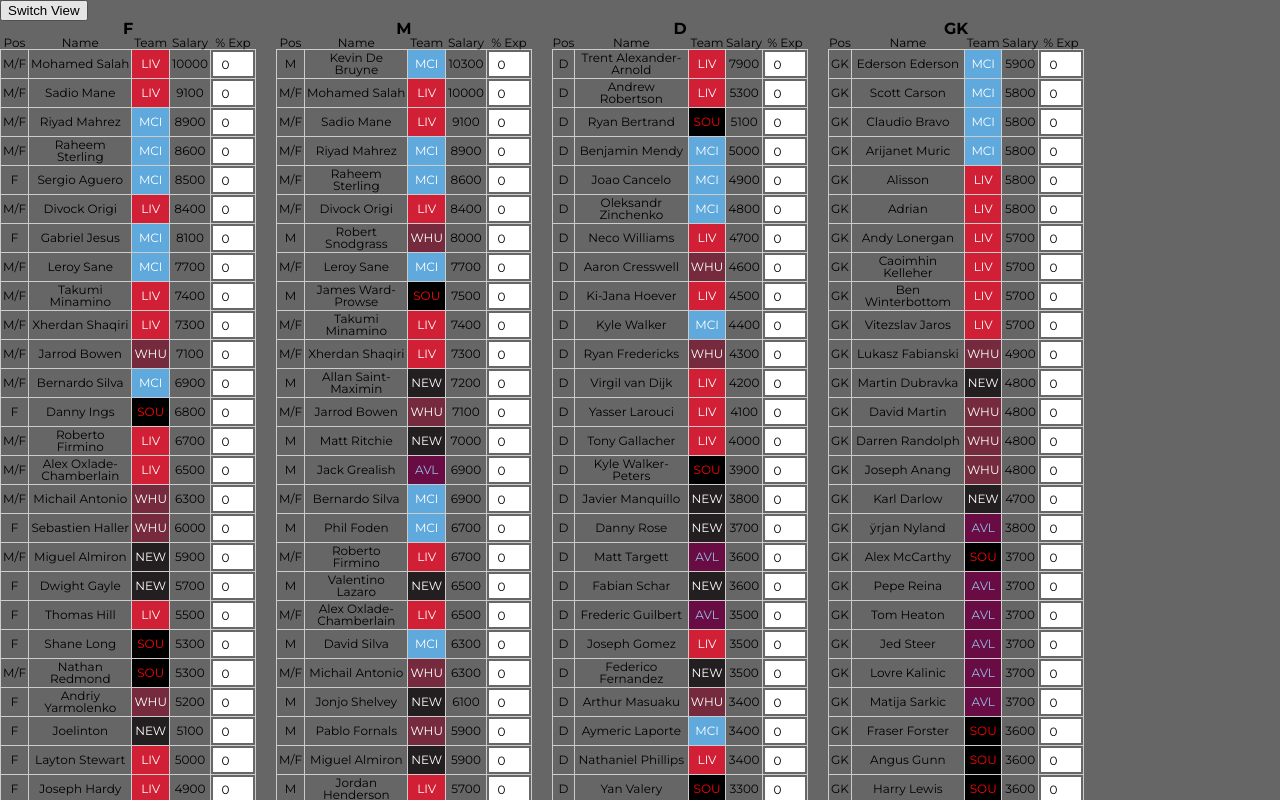
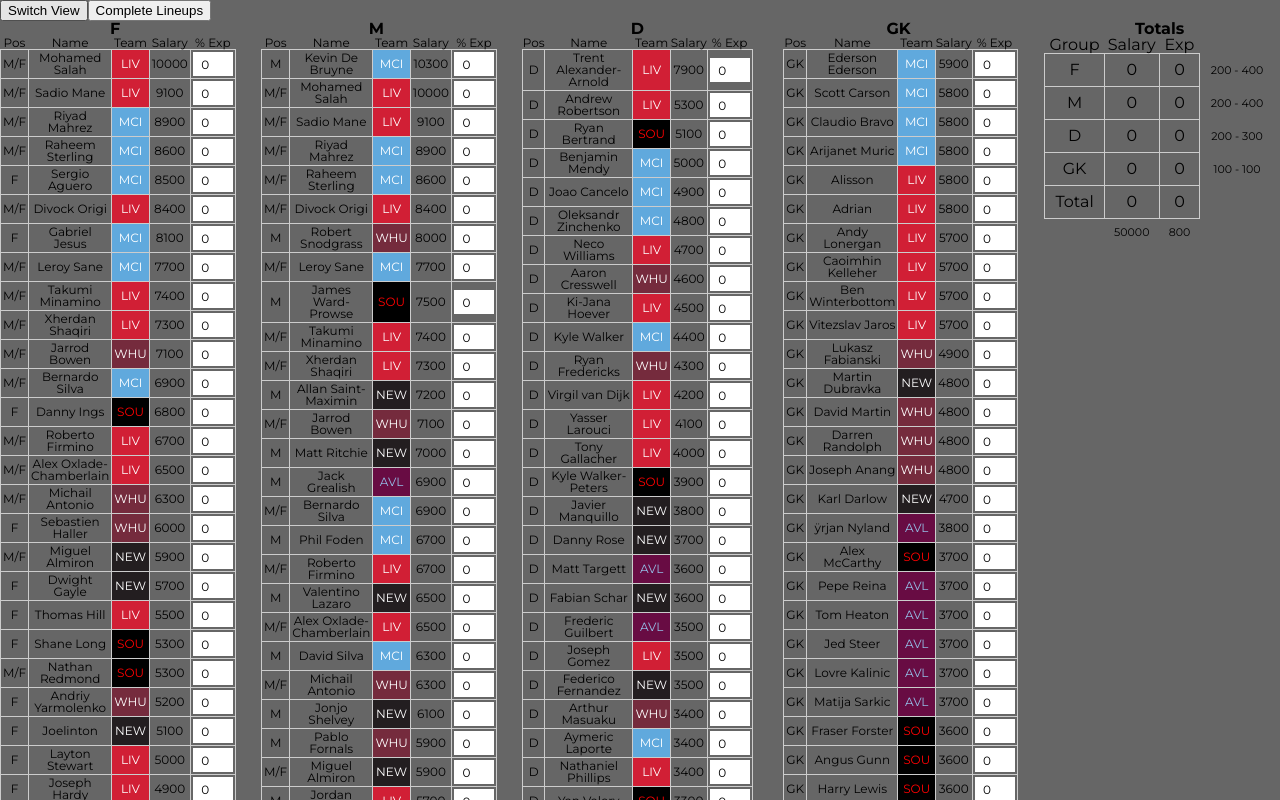
Before and after one commit to HerdADVance/dk-hooks, a React (Create React App) app: page / in a window 1280 px wide. Shown: the top 800 px of the page. Built offline with nearby package versions, Linux system fonts and the light colour scheme.

Commit message:
Started auto complete lineups

```diff
--- a/src/App.css
+++ b/src/App.css
@@ -391,8 +391,11 @@ tr.player td.gameinfo{
 /* EXPOSURES */
 .exposure-group{
   float: left;
-  margin-right: 20px;
-  width: 20%;
+  margin-right: 2.4%;
+  width: 18%;
+}
+.exposure-group:last-child{
+  margin-right: 0;
 }
 .exposure-group h1{
   font-size: 16px;
--- a/src/App.js
+++ b/src/App.js
@@ -121,6 +121,29 @@ const App = () => {
         setLineups(result)
     }
 
+    function handleCompleteLineupsClick(){
+        let result = {...players}
+        let p = orderBy(result, 'lineupsIn', ['desc'])
+        let l = [...lineups]
+
+        p.forEach(function(player){
+            player.lineupsNeeded = Math.round( (player.exposure/100 * numLineups) - player.lineupsIn.length)
+        })
+
+        p = orderBy(p, 'lineupsNeeded', ['desc'])
+
+        p.forEach(function(player){
+            let toAdd = null
+            if(player.lineupsNeeded > 0) toAdd = findLineupsToAdd(player.id, player.positions, 'random', player.lineupsNeeded, l, player.lineupsIn)
+            console.log(toAdd)
+            //addPlayerToLineups(pid, toAdd)
+            //addLineupsInToPlayer(pid, toAdd)
+        })
+
+
+
+    }
+
     function handleExposureChange(pid, pct){
         let result = {...players}
         result[pid].exposure = pct
@@ -213,6 +236,7 @@ const App = () => {
         <div>
             <div className="top">
                 <button onClick={handleSwitchViewClick}>Switch View</button>
+                <button onClick={handleCompleteLineupsClick}>Complete Lineups</button>
             </div>
 
             {showExposures ?
--- a/src/util/findLineupsToAdd.js
+++ b/src/util/findLineupsToAdd.js
@@ -2,8 +2,6 @@ import shuffle from 'lodash/shuffle'
 import findAcceptedSlotIds from './findAcceptedSlotIds'
 
 const findLineupsToAdd = (pid, positions, random, delta, lineups, lineupsIn) => {
-
-	console.log(lineupsIn)
 
 	// Array to return
 	let toAdd = []
```
